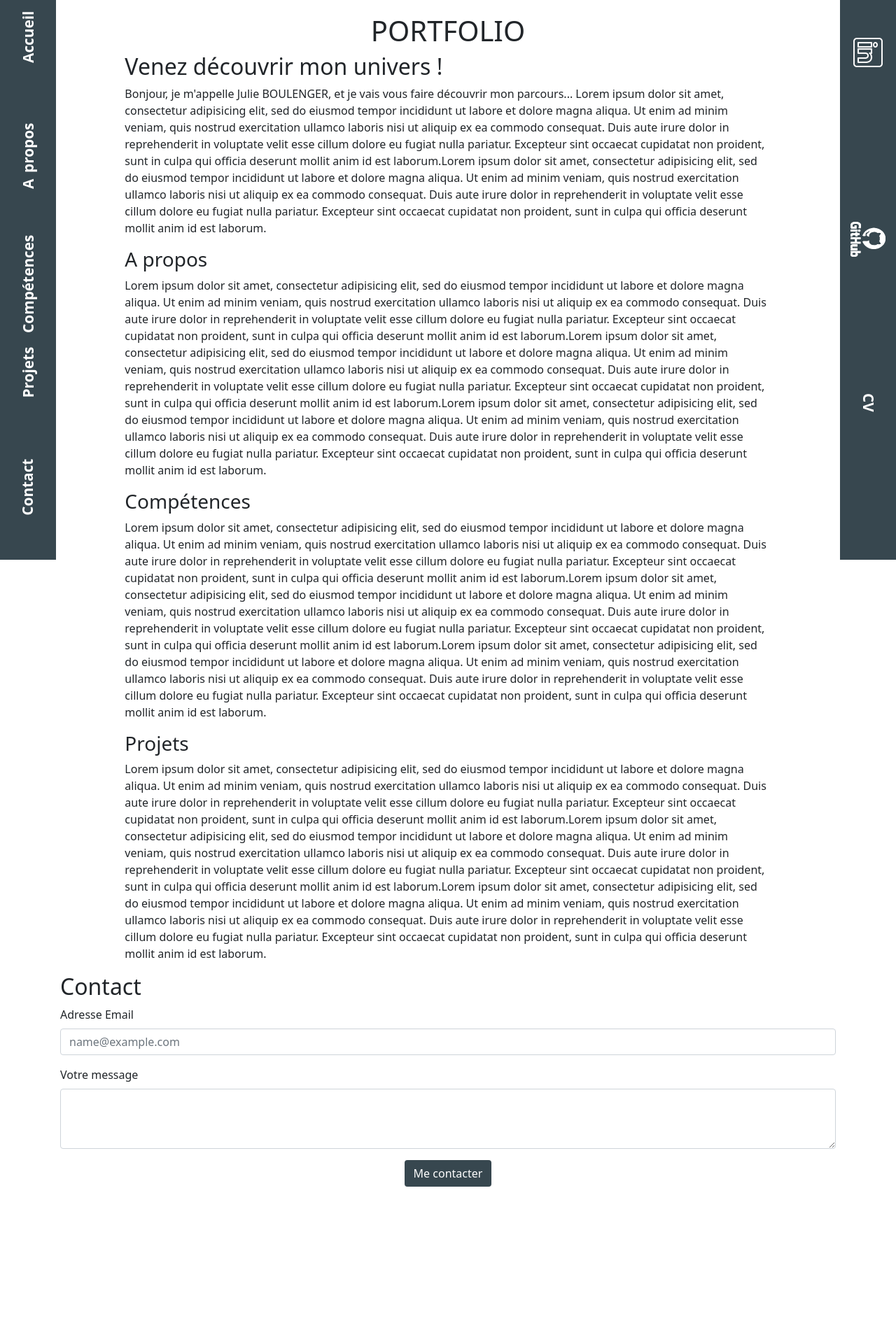
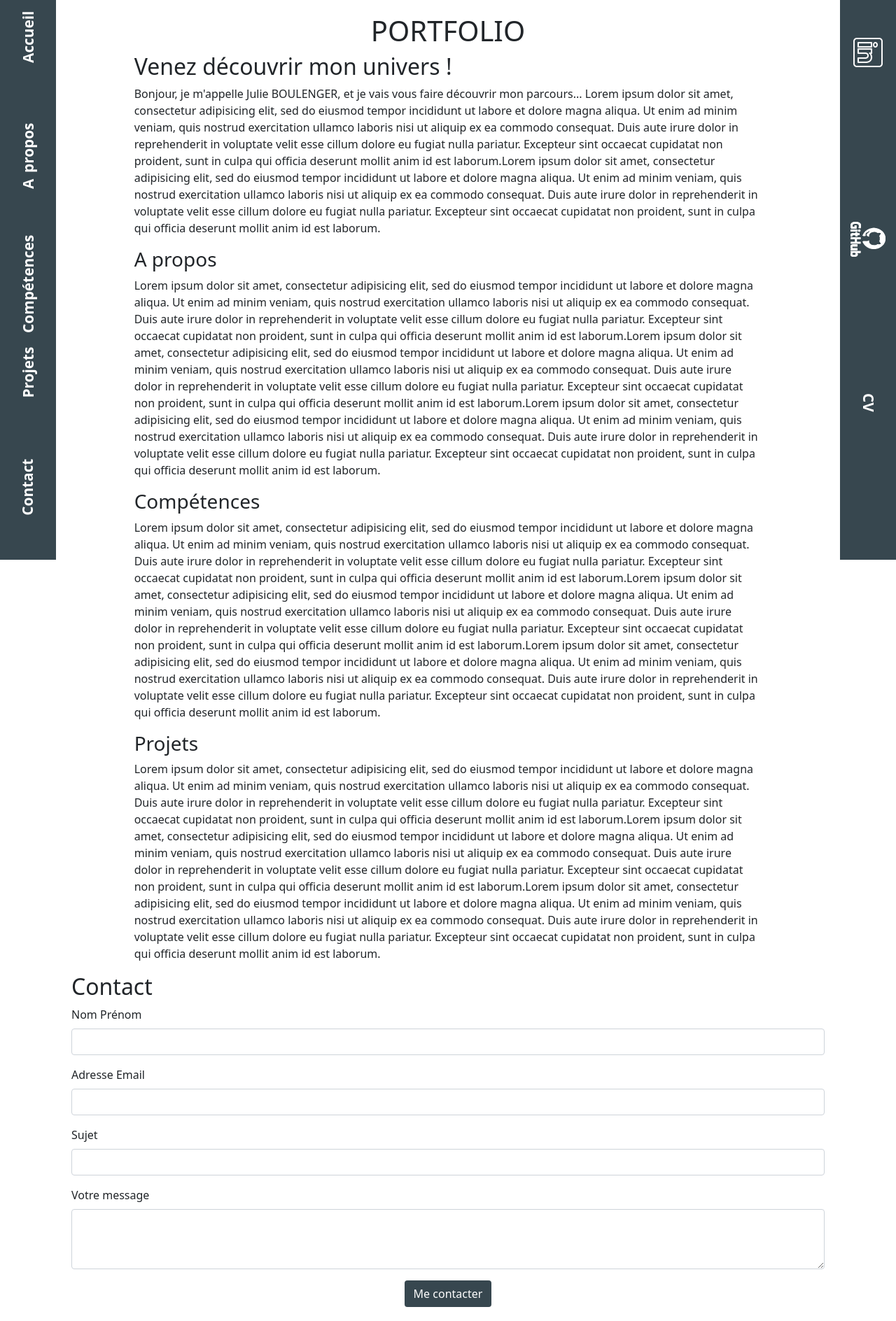
Before and after one commit to JBoulenger21/portfolio, a PHP site: page / in a window 1280 px wide. Shown: the whole page at 70% size. Before the commit the page ends 1696 px from the top, so only its background shows below. Run offline with PHP 8.4, Linux system fonts and the light colour scheme.

Commit message:
formulaire actif

```diff
--- a/footer.php
+++ b/footer.php
@@ -1,3 +1,4 @@
+
 </body>
 <script src="https://cdn.jsdelivr.net/npm/popper.js@1.16.0/dist/umd/popper.min.js" integrity="sha384-Q6E9RHvbIyZFJoft+2mJbHaEWldlvI9IOYy5n3zV9zzTtmI3UksdQRVvoxMfooAo" crossorigin="anonymous"></script>
 <script src="https://stackpath.bootstrapcdn.com/bootstrap/5.0.0-alpha1/js/bootstrap.min.js" integrity="sha384-oesi62hOLfzrys4LxRF63OJCXdXDipiYWBnvTl9Y9/TRlw5xlKIEHpNyvvDShgf/" crossorigin="anonymous"></script>
--- a/index.php
+++ b/index.php
@@ -6,7 +6,7 @@ include('header.php');
     <h1 class="text-center">Julie BOULENGER - Developpeuse web</h1>
   </div>
 </header> -->
-
+<section class="container">
   <div class="row m-0">
     <div class="sidebar sidebarleft">
       <div>
@@ -62,24 +62,64 @@ include('header.php');
       </div>
     </div>
   </div>
-
   <div class="container">
-
   <h2 id="contact">Contact</h2>
 
-<form>
+  <form action="index.php" method="post">
     <div class="mb-3">
-    <label for="exampleFormControlInput1" class="form-label">Adresse Email</label>
-    <input type="email" class="form-control" id="EmailContact" placeholder="name@example.com" required>
+      <label class="form-label">Nom Prénom</label>
+      <input type="text" class="form-control" name="nomContact" id="nomContact" required>
     </div>
     <div class="mb-3">
-    <label for="exampleFormControlTextarea1" class="form-label">Votre message</label>
-    <textarea class="form-control" id="TextContact" rows="3" required></textarea>
+      <label class="form-label">Adresse Email</label>
+      <input type="email" class="form-control" name="emailContact" id="emailContact" required>
+    </div>
+    <div class="mb-3">
+      <label class="form-label">Sujet</label>
+      <input type="text" class="form-control" name="sujetContact" id="sujetContact" required>
+    </div>
+    <div class="mb-3">
+      <label class="form-label">Votre message</label>
+      <textarea class="form-control" name="textContact" id="textContact" rows="3" required></textarea>
     </div>
     <button type="submit" class="btn btnContact">Me contacter</button>
   </form>
   </div>
 
+<?php
+if(isset($_POST['nomContact']) && isset($_POST['emailContact']) && isset($_POST['sujetContact']) && isset($_POST['textContact'])){
+  if (!empty($_POST['nomContact']) && !empty($_POST['emailContact']) && !empty($_POST['sujetContact']) && !empty($_POST['textContact'])){
+    $nom = $_POST['nomContact'];
+    $nom = check($nom);
+    $mail = $_POST['emailContact'];
+    $msg = $_POST['textContact'];
+    $subject = $_POST['sujetContact'];
+    $dest = "j.boulenger@codeur.online";
+    $sujet = check($subject);
+    $corp = check($msg);
+    $headers = "From: ". $mail;
+    $mailheaders = "From: $mail\n";
+    $mailheaders .= "MIME-version: 1.0\n";
+    $mailheaders .= "Content-type: text/html; charset= utf-8\n";
+
+       if (mail($dest, $sujet, $corp, $headers))  {
+        echo "Email envoyé avec succès";
+        } else {
+        echo "Échec de l'envoi de l'email...";
+        }
+  }else{
+    echo 'Veuillez renseigner tous les champs.';
+  }
+}
+
+function check($input){
+  trim($input);
+  stripslashes($input);
+  htmlspecialchars($input);
+  return $input;
+}
+ ?>
+</section>
 
 <?php
 include('footer.php');
--- a/style.css
+++ b/style.css
@@ -4,8 +4,8 @@ scroll-behavior: smooth;
 body{
   margin : 20px;
 }
+
 .sidebar {
-  position: fixed;
   height: 100vh;
   background-color: #37474F;
   /* display: flex;
```
Lines whose indentation alone changed are shown as unchanged.
